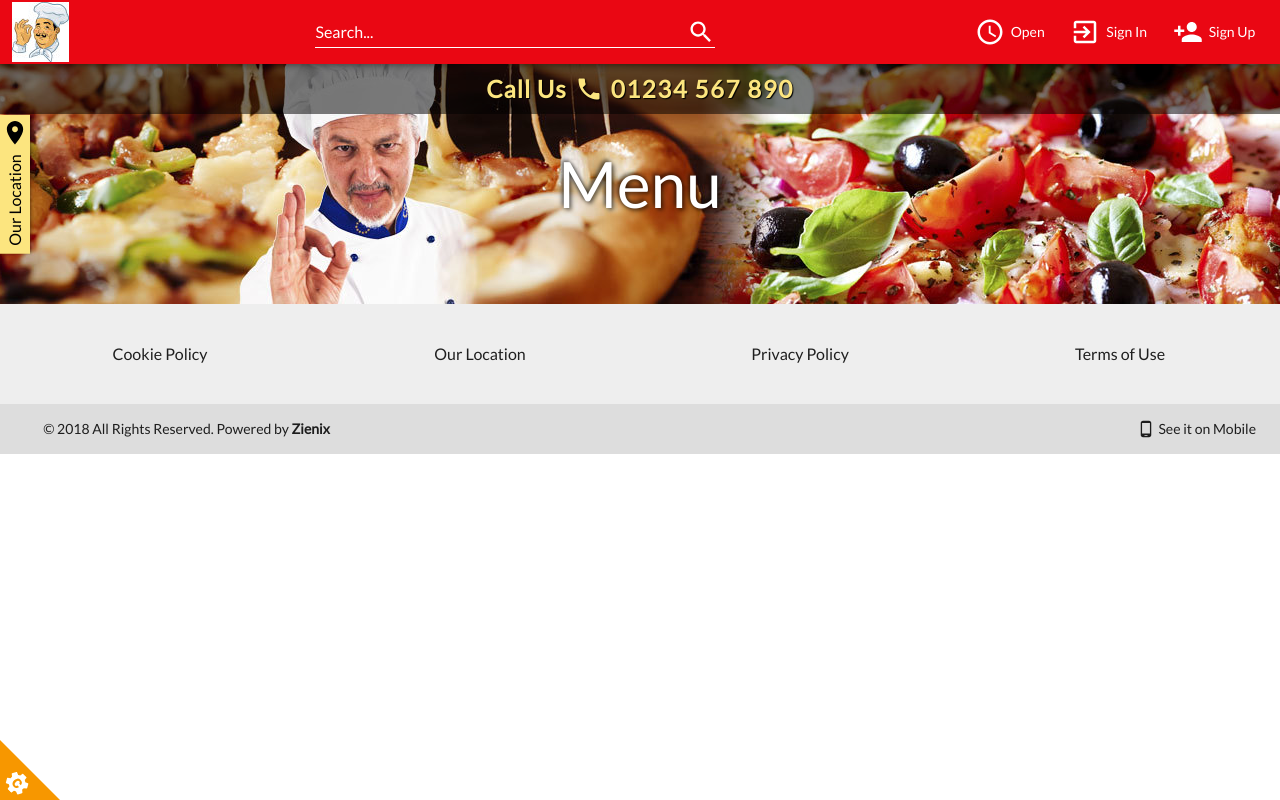
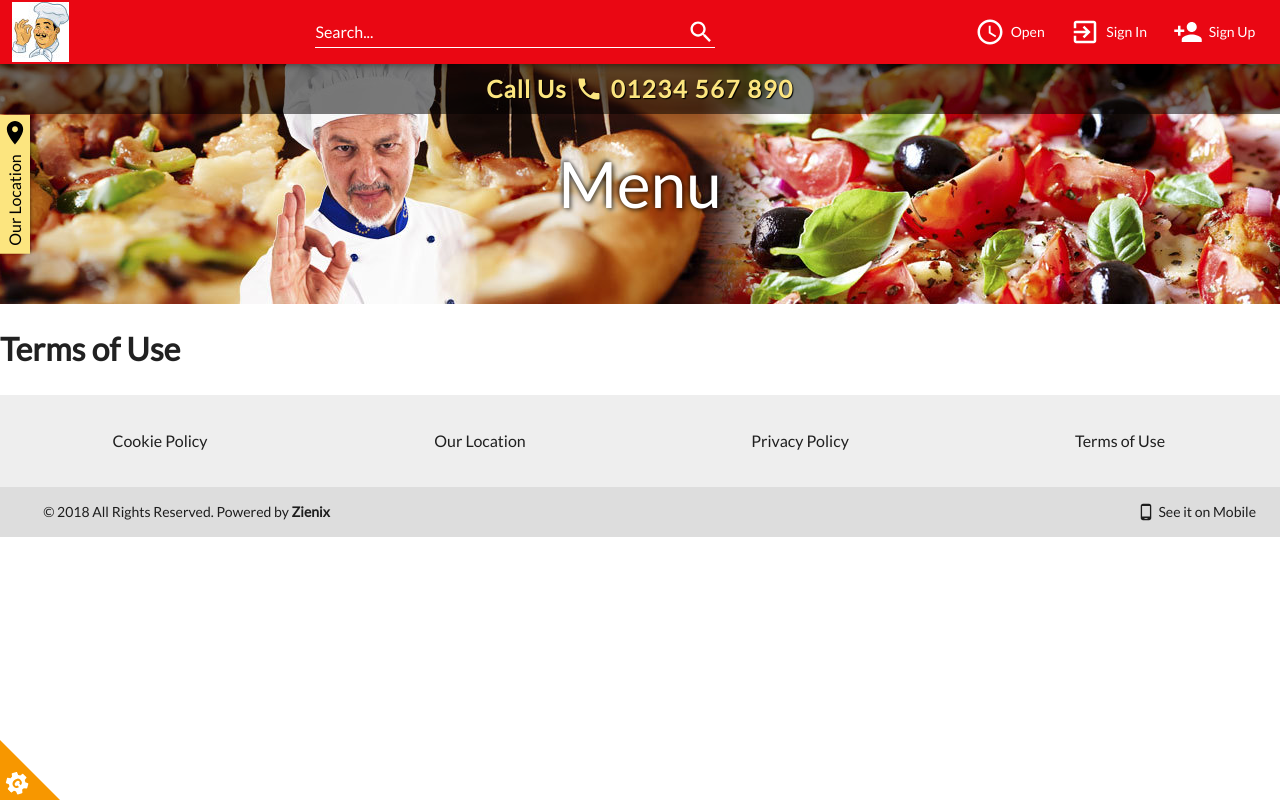
Before and after one commit to icedev214/eyas-food-ordering-site, a React (Create React App) app: page /terms-of-use in a window 1280 px wide. Built offline with nearby package versions, Linux system fonts and the light colour scheme.

Commit message:
Add links to footer and implemented correspondent pages

```diff
--- a/src/App.js
+++ b/src/App.js
@@ -11,6 +11,9 @@ import Home from "pages/Home";
 import SignIn from "pages/SignIn";
 import SignUp from "pages/SignUp";
 import Location from "pages/Location";
+import CookiePolicy from "pages/CookiePolicy";
+import PrivacyPolicy from "pages/PrivacyPolicy";
+import TermsOfUse from "pages/TermsOfUse";
 
 import NavBar from "components/NavBar";
 import Banner from "components/Banner";
@@ -67,6 +70,9 @@ function App() {
               <Route path="/signin" element={<SignIn />} />
               <Route path="/signup" element={<SignUp />} />
               <Route path="/location" element={<Location />} />
+              <Route path="/cookie-policy" element={<CookiePolicy />} />
+              <Route path="/privacy-policy" element={<PrivacyPolicy />} />
+              <Route path="/terms-of-use" element={<TermsOfUse />} />
             </Routes>
           </Box>
           <Routes>
--- a/src/components/Footer.js
+++ b/src/components/Footer.js
@@ -1,41 +1,81 @@
-import { Box, Typography } from "@mui/material";
+import { Box, Typography, Grid } from "@mui/material";
 import PhoneAndroidIcon from "@mui/icons-material/PhoneAndroid";
 
-const items = [
-  "Cookie Policy",
-  "Our Location",
-  "Privacy Policy",
-  "Terms of Use",
-];
+import { Link } from "react-router-dom";
 
 const Footer = () => {
   return (
     <>
+      <Grid container spacing={0} sx={{ bgcolor: "#eeeeee", py: 2 }}>
+        <Grid item xs={12} sm={6} md={3}>
           <Box
             sx={{
-          bgcolor: "#eeeeee",
+              height: 60,
               display: "flex",
               alignItems: "center",
               justifyContent: "center",
             }}
           >
-        {items.map((item, index) => {
-          return (
+            <Link
+              to="/cookie-policy"
+              style={{ textDecoration: "none", color: "#000000de" }}
+            >
+              <Typography>Cookie Policy</Typography>
+            </Link>
+          </Box>
+        </Grid>
+        <Grid item xs={12} sm={6} md={3}>
           <Box
-              key={index}
             sx={{
-                width: "25%",
-                height: 100,
+              height: 60,
               display: "flex",
               alignItems: "center",
               justifyContent: "center",
             }}
           >
-              <Typography>{item}</Typography>
+            <Link
+              to="/location"
+              style={{ textDecoration: "none", color: "#000000de" }}
+            >
+              <Typography>Our Location</Typography>
+            </Link>
           </Box>
-          );
-        })}
+        </Grid>
+        <Grid item xs={12} sm={6} md={3}>
+          <Box
+            sx={{
+              height: 60,
+              display: "flex",
+              alignItems: "center",
+              justifyContent: "center",
+            }}
+          >
+            <Link
+              to="/privacy-policy"
+              style={{ textDecoration: "none", color: "#000000de" }}
+            >
+              <Typography>Privacy Policy</Typography>
+            </Link>
           </Box>
+        </Grid>
+        <Grid item xs={12} sm={6} md={3}>
+          <Box
+            sx={{
+              height: 60,
+              display: "flex",
+              alignItems: "center",
+              justifyContent: "center",
+            }}
+          >
+            <Link
+              to="/terms-of-use"
+              style={{ textDecoration: "none", color: "#000000de" }}
+            >
+              <Typography>Terms of Use</Typography>
+            </Link>
+          </Box>
+        </Grid>
+      </Grid>
       <Box
         sx={{
           bgcolor: "#dddddd",
--- /dev/null
+++ b/src/pages/CookiePolicy.js
@@ -0,0 +1,5 @@
+const CookiePolicy = () => {
+  return <h1>Cookie Policy</h1>;
+};
+
+export default CookiePolicy;
--- /dev/null
+++ b/src/pages/PrivacyPolicy.js
@@ -0,0 +1,5 @@
+const PrivacyPolicy = () => {
+  return <h1>Privacy Policy</h1>;
+};
+
+export default PrivacyPolicy;
--- /dev/null
+++ b/src/pages/TermsOfUse.js
@@ -0,0 +1,5 @@
+const TermsOfUse = () => {
+  return <h1>Terms of Use</h1>;
+};
+
+export default TermsOfUse;
```
Lines whose indentation alone changed are shown as unchanged.
